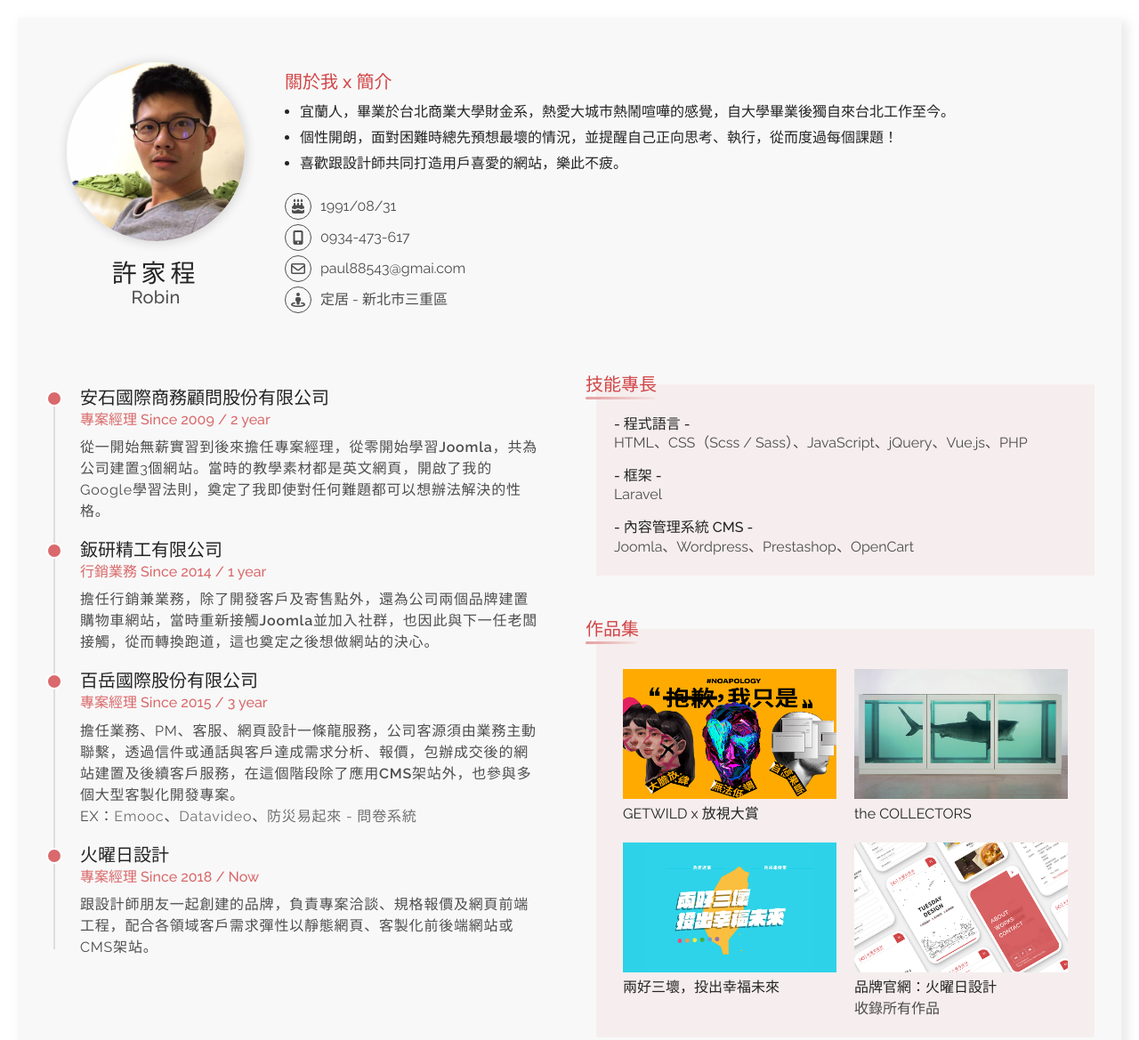
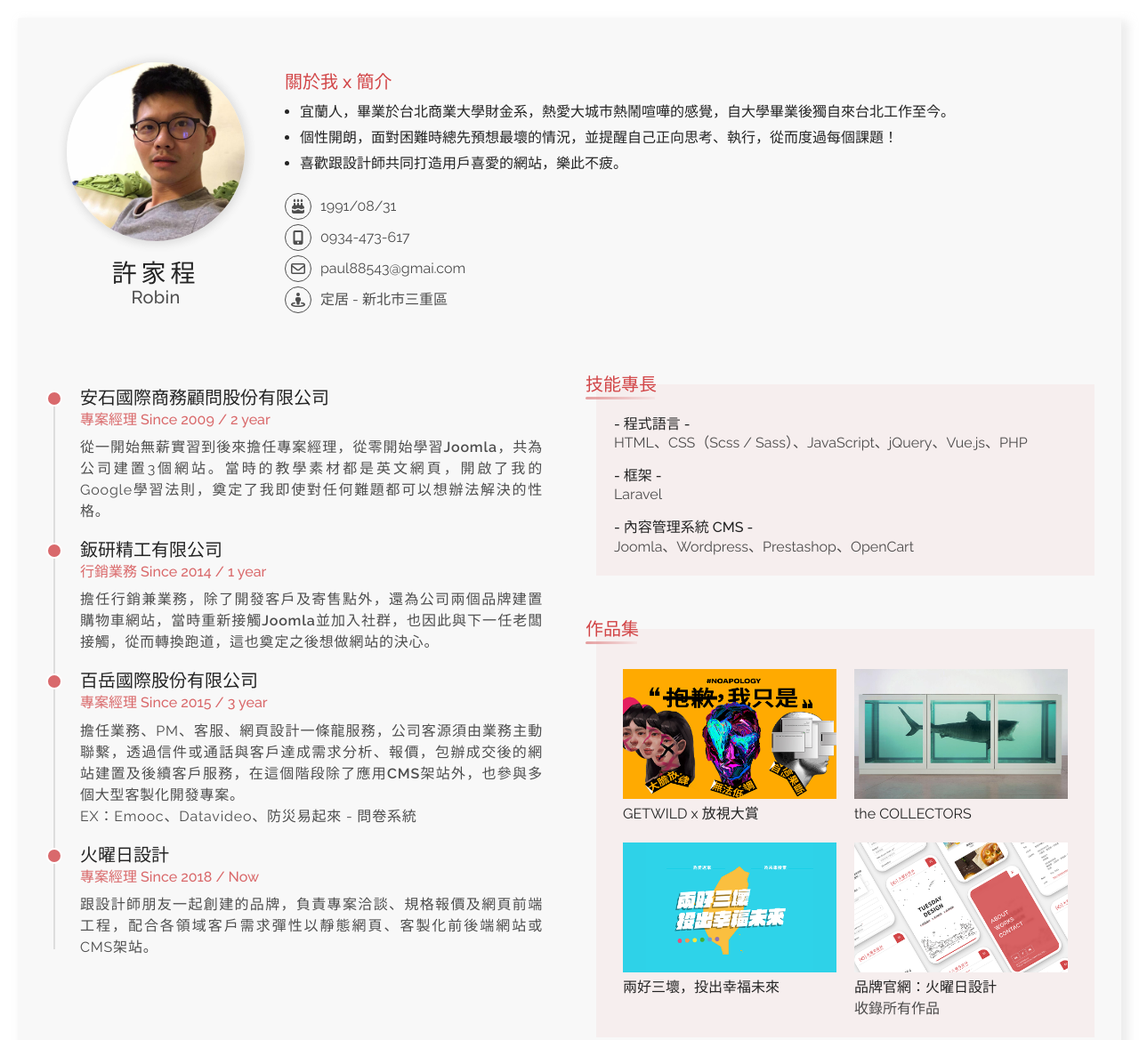
Before and after one commit to paul88543/paul88543.github.io, a plain HTML site: page index.html in a window 1280 px wide. Shown: the top 1169 px of the page at 89% size. Drawn offline with Linux system fonts and the light colour scheme.

Commit message:
fix link style issue

```diff
--- a/assets/css/style.scss
+++ b/assets/css/style.scss
@@ -34,7 +34,7 @@ h4 {
 }
 
 a {
-  color: rgba($color-text, 0.8);
+  color: $color-text;
   transition: opacity 0.3s;
 
   &:focus,
@@ -263,6 +263,7 @@ main {
   }
 
   &-content {
+    text-align: justify;
     padding-top: 10px;
     letter-spacing: 0.8px;
     opacity: 0.8;
```
Also changed, not shown: assets/css/style.css, 1 other file.
